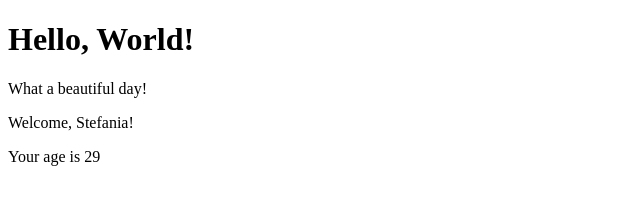
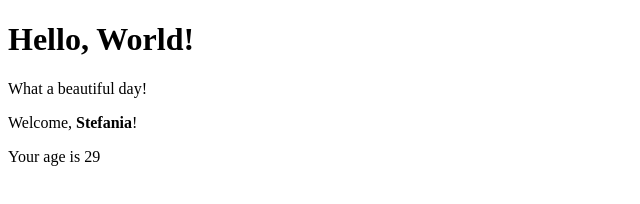
Before and after one commit to stefaniazocco/react-exercises, a React (Create React App) app: page / in a window 1280 px wide. Shown: the top 204 px of the page, without its empty margins (0-640 px from the left). Built offline with nearby package versions, Linux system fonts and the light colour scheme.

Commit message:
change name prop

```diff
--- a/src/App.js
+++ b/src/App.js
@@ -9,5 +9,5 @@ export class App extends React.Component{
 }
 
 Welcome.defaultProps = {
-    name: "Stefania",
+    name: <strong>Stefania</strong>,
 }
```
